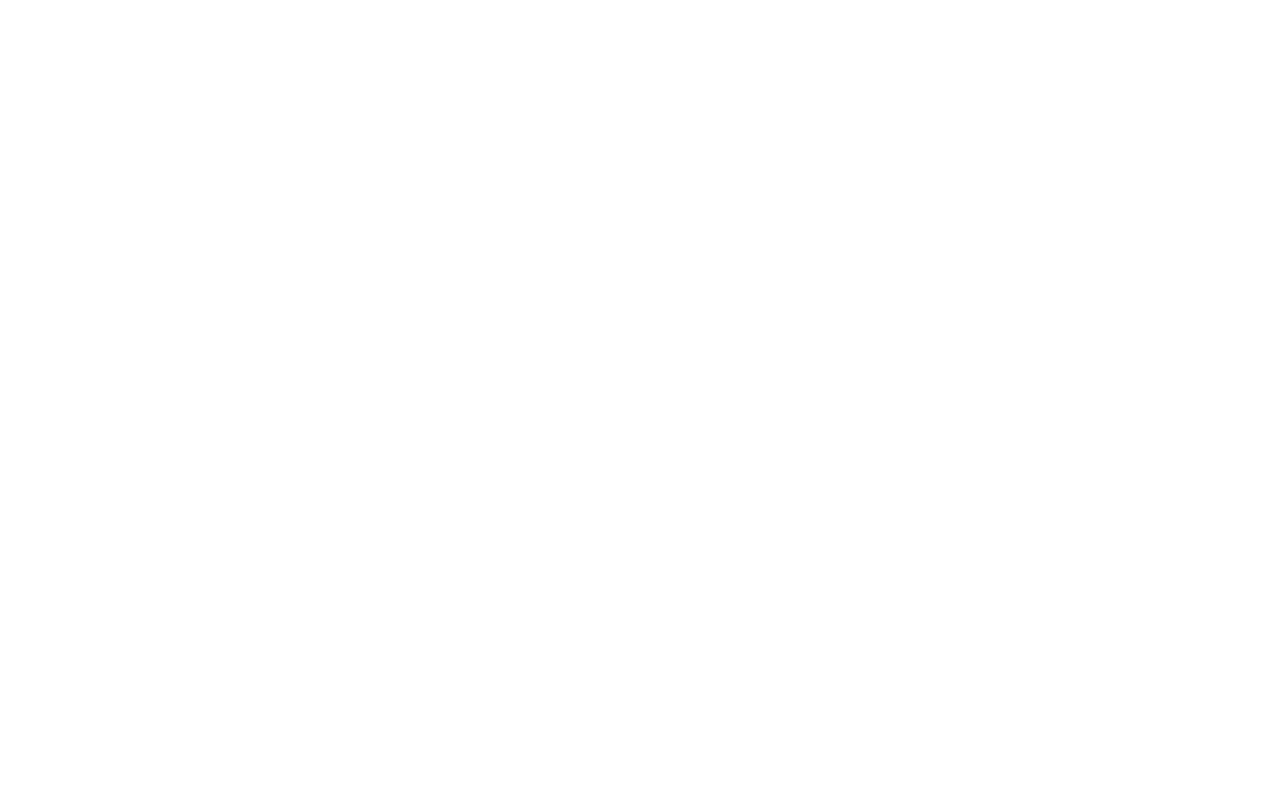
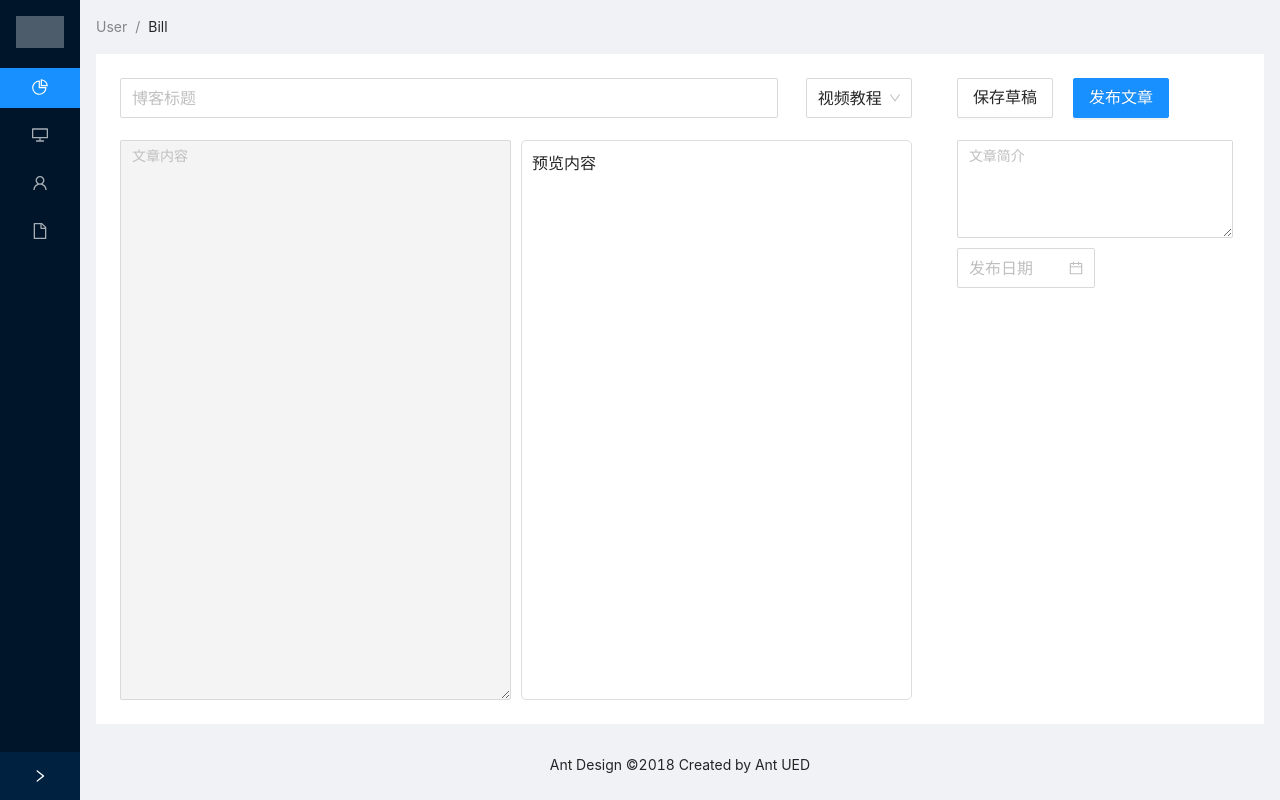
Before and after one commit to qjk-xiaoqi/blog, a React (Create React App) app in the folder admin/: page /index in a window 1280 px wide. Built offline with nearby package versions, Linux system fonts and the light colour scheme.

Commit message:
feat: 后台添加文章页

```diff
--- a/admin/package.json
+++ b/admin/package.json
@@ -8,6 +8,7 @@
     "@testing-library/react": "^11.1.0",
     "@testing-library/user-event": "^12.1.10",
     "antd": "^4.15.1",
+    "marked": "^2.0.3",
     "react": "^17.0.2",
     "react-dom": "^17.0.2",
     "react-router-dom": "^5.2.0",
--- a/admin/src/App.js
+++ b/admin/src/App.js
@@ -1,10 +1,13 @@
 import React from 'react'
 import { BrowserRouter as Router, Route } from 'react-router-dom'
 import Login from './pages/Login'
+import AdminIndex from './pages/Index'
+
 const App = () => {
   return (
     <Router>
       <Route path="/login" exact component={Login} />
+      <Route path="/index" exact component={AdminIndex} />
     </Router>
   )
 }
--- /dev/null
+++ b/admin/src/pages/AddArticle.css
@@ -0,0 +1,107 @@
+.add-left {
+  margin-right: 40px;
+}
+
+.add-save-btn {
+  margin-right: 20px;
+}
+
+.add-editor {
+  background-color: #f4f4f4;
+}
+
+.add-preview {
+  padding: 10px;
+  border: 1px solid #ddd;
+  border-radius: 5px;
+  font-size: 16px;
+  height: 100%;
+  background-color: #fff;
+  overflow: auto;
+}
+
+.add-preview h1 {
+  font-size: 28px;
+  line-height: 36px;
+}
+
+.add-preview h2 {
+  font-size: 24px;
+  line-height: 32px;
+}
+
+.add-preview h3 {
+  font-size: 22px;
+  line-height: 30px;
+}
+
+.add-preview h4 {
+  font-size: 20px;
+  line-height: 28px;
+}
+.add-preview h5 {
+  font-size: 18px;
+  line-height: 26px;
+}
+.add-preview h6 {
+  font-size: 16px;
+  line-height: 24px;
+}
+
+.add-preview h1,
+.add-preview h2,
+.add-preview h3,
+.add-preview h4,
+.add-preview h5,
+.add-preview h6 {
+  color: #4f4f4f;
+  margin: 8px 0 16px;
+  font-weight: 700;
+}
+
+.add-preview pre {
+  display: block;
+  background-color: #f0f0f0;
+  padding-left: 10px;
+  border-radius: 5px;
+}
+
+.add-preview code {
+  background-color: #fff5f5;
+  border-radius: 5px;
+  color: #ff502c;
+}
+
+.add-preview pre > code {
+  color: #000;
+  font-size: 12px;
+  text-align: left;
+  background-color: #f0f0f0;
+}
+
+.add-preview blockquote {
+  display: block;
+  padding: 16px;
+  margin: 0 0 24px;
+  border-left: 8px solid #dddfe4;
+  background: #eef0f4;
+  overflow: auto;
+  word-break: break-word !important;
+}
+
+.add-preview blockquote p {
+  margin: 0;
+}
+
+.add-select-box {
+  display: flex;
+  justify-content: flex-end;
+}
+
+.add-introduce {
+  margin-top: 22px;
+}
+
+.date-select {
+  margin-top: 10px;
+}
--- /dev/null
+++ b/admin/src/pages/AddArticle.js
@@ -0,0 +1,95 @@
+import React, { useState } from 'react'
+import marked from 'marked'
+import './AddArticle.css'
+
+import { Row, Col, Input, Select, Button, DatePicker } from 'antd'
+
+const { Option } = Select
+const { TextArea } = Input
+
+marked.setOptions({
+  renderer: marked.Renderer(),
+  gfm: true,
+  pedantic: false,
+  sanitize: false,
+  tables: true,
+  breaks: false,
+  smartLists: true,
+  smartypants: false,
+})
+
+const AddArticle = () => {
+  const [articleId, setArticleId] = useState(0) // 文章的ID，如果是0说明是新增加，如果不是0，说明是修改
+  const [articleTitle, setArticleTitle] = useState('') //文章标题
+  const [articleContent, setArticleContent] = useState('') //markdown的编辑内容
+  const [markdownContent, setMarkdownContent] = useState('预览内容') //html内容
+  const [introducemd, setIntroducemd] = useState() //简介的markdown内容
+  const [introducehtml, setIntroducehtml] = useState('等待编辑') //简介的html内容
+  const [showDate, setShowDate] = useState() //发布日期
+  const [updateDate, setUpdateDate] = useState() //修改日志的日期
+  const [typeInfo, setTypeInfo] = useState([]) // 文章类别信息
+  const [selectedType, setSelectType] = useState(1) //选择的文章类别
+
+  const handleChangeContent = e => {
+    const html = marked(e.target.value)
+    setArticleContent(e.target.value)
+    setMarkdownContent(html)
+  }
+
+  const handlePublish = () => {}
+  return (
+    <Row gutter={5}>
+      <Col span={17} className="add-left">
+        <Row gutter={10} justify="space-between">
+          <Col span={20}>
+            <Input placeholder="博客标题" size="large" />
+          </Col>
+          <Col span={4} className="add-select-box">
+            <Select defaultValue="Sign Up" size="large">
+              <Option value="Sign Up">视频教程</Option>
+            </Select>
+          </Col>
+        </Row>
+        <br />
+        <Row gutter={10}>
+          <Col span={12}>
+            <TextArea
+              className="add-editor"
+              rows={25}
+              placeholder="文章内容"
+              value={articleContent}
+              onChange={handleChangeContent}
+              onPressEnter={handleChangeContent}
+            />
+          </Col>
+          <Col span={12}>
+            <div className="add-preview" dangerouslySetInnerHTML={{ __html: markdownContent }} />
+          </Col>
+        </Row>
+      </Col>
+      <Col span={6}>
+        <Row>
+          <Col span={24}>
+            <Button size="large" className="add-save-btn">
+              保存草稿
+            </Button>
+            <Button type="primary" size="large" onClick={handlePublish}>
+              发布文章
+            </Button>
+            <br />
+          </Col>
+          <Col span={24} className="add-introduce">
+            <TextArea rows={4} placeholder="文章简介" />
+          </Col>
+          <Col span={12}>
+            <div className="date-select">
+              <DatePicker placeholder="发布日期" size="large" />
+            </div>
+          </Col>
+        </Row>
+      </Col>
+    </Row>
+  )
+}
+
+export default AddArticle
--- /dev/null
+++ b/admin/src/pages/Index.css
@@ -0,0 +1,17 @@
+.admin-logo {
+  height: 32px;
+  margin: 16px;
+  background: rgba(255, 255, 255, 0.3);
+}
+
+.ant-layout-header {
+  height: 68px;
+}
+
+.site-layout .site-layout-background {
+  background: #fff;
+}
+
+.content {
+  /* height: 70%; */
+}
--- /dev/null
+++ b/admin/src/pages/Index.js
@@ -0,0 +1,56 @@
+import React, { useState } from 'react'
+import { Route } from 'react-router-dom'
+import { Layout, Menu, Breadcrumb } from 'antd'
+import { DesktopOutlined, PieChartOutlined, FileOutlined, TeamOutlined, UserOutlined } from '@ant-design/icons'
+import AddArticle from './AddArticle'
+import './Index.css'
+
+const { Header, Content, Footer, Sider } = Layout
+const { SubMenu } = Menu
+
+const AdminIndex = () => {
+  const [collapsed, setCollapsed] = useState('false')
+
+  const onCollapse = collapsed => {
+    setCollapsed(collapsed)
+  }
+
+  return (
+    <Layout style={{ minHeight: '100vh' }}>
+      <Sider collapsible collapsed={collapsed} onCollapse={onCollapse}>
+        <div className="admin-logo" />
+        <Menu theme="dark" defaultSelectedKeys={['1']} mode="inline">
+          <Menu.Item key="1" icon={<PieChartOutlined />}>
+            工作台
+          </Menu.Item>
+          <Menu.Item key="2" icon={<DesktopOutlined />}>
+            添加文章
+          </Menu.Item>
+          <SubMenu key="sub1" icon={<UserOutlined />} title="文章管理">
+            <Menu.Item key="3">添加文章</Menu.Item>
+            <Menu.Item key="4">文章列表</Menu.Item>
+          </SubMenu>
+          <Menu.Item key="9" icon={<FileOutlined />}>
+            留言管理
+          </Menu.Item>
+        </Menu>
+      </Sider>
+      <Layout className="site-layout">
+        <Content style={{ margin: '0 16px' }}>
+          <Breadcrumb style={{ margin: '16px 0' }}>
+            <Breadcrumb.Item>User</Breadcrumb.Item>
+            <Breadcrumb.Item>Bill</Breadcrumb.Item>
+          </Breadcrumb>
+          <div className="site-layout-background content" style={{ padding: 24, minHeight: 360 }}>
+            <div>
+              <Route path="/index/" component={AddArticle}></Route>
+            </div>
+          </div>
+        </Content>
+        <Footer style={{ textAlign: 'center' }}>Ant Design ©2018 Created by Ant UED</Footer>
+      </Layout>
+    </Layout>
+  )
+}
+
+export default AdminIndex
```
Also changed, not shown: admin/src/index.css (+3 -5 lines), 1 other file (tests, documents, lock files or other folders).
